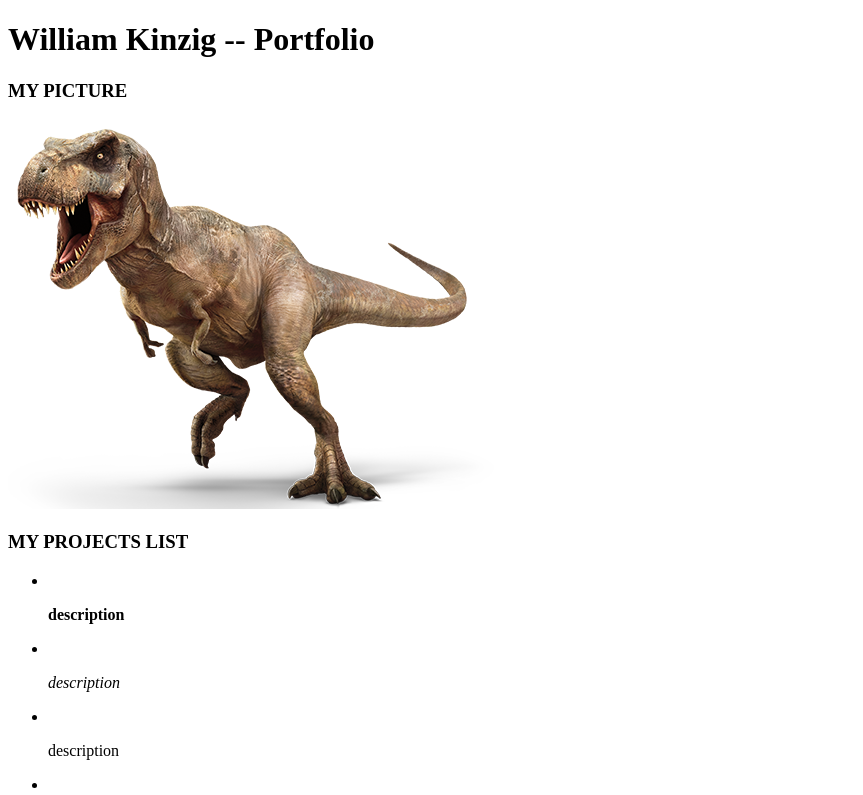
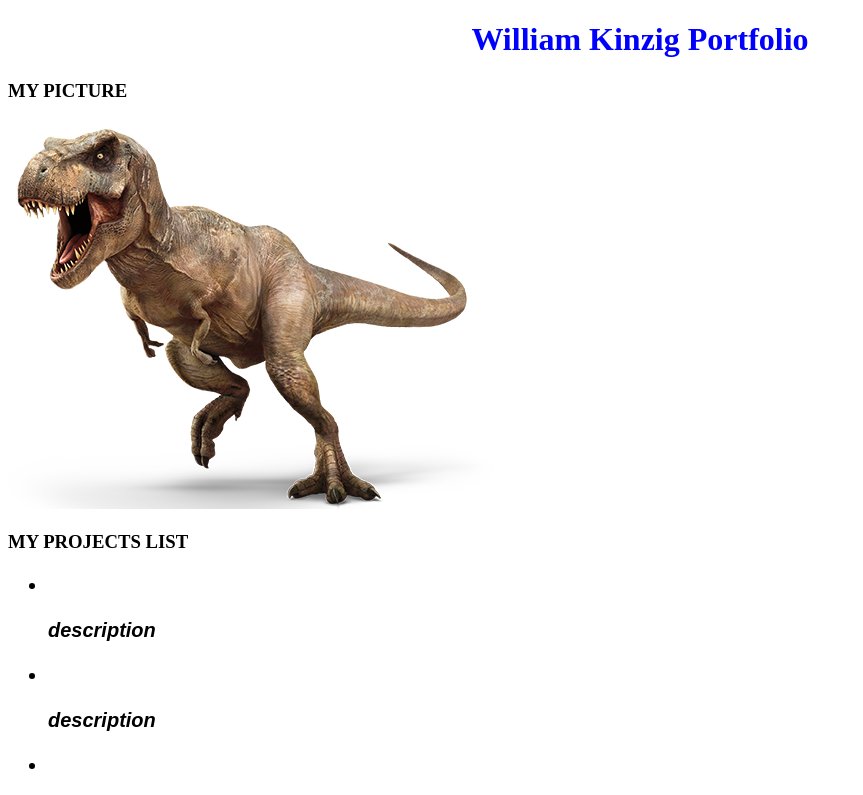
Before and after one commit to WilliamKinzig/Kinzig_Portfolio, a plain HTML site: page index.html in a window 1280 px wide. Shown: the top 795 px of the page, without its empty margins (0-863 px from the left). Drawn offline with Linux system fonts and the light colour scheme.

Commit message:
add css pages, fix file structure

```diff
--- a/css/styles.css
+++ b/css/styles.css
@@ -0,0 +1,17 @@
+h1 {
+  color: #0000ff;
+  font-weight: bold;
+  text-align: center;
+}
+
+p {
+  font-family: sans-serif;
+}
+
+ul {
+  font-weight: bold;
+  font-style: italic;
+  font-size: 20px;
+  line-height: 25px;
+
+}
--- a/index.html
+++ b/index.html
@@ -1,10 +1,12 @@
 <!DOCTYPE html>
 <html>
   <head>
-      <title>Kinzig Portfolio</title>
+    <link href="css/styles.css" rel="stylesheet" type="text/css">
+    <link href="css/styles.css" rel="stylesheet" type="text/css">
+    <title>Kinzig Portfolio</title>
   </head>
   <body>
-    <h1> William Kinzig -- Portfolio </h1>
+    <h1> William Kinzig Portfolio </h1>
 
     <h3>MY PICTURE</h3>
 
@@ -13,10 +15,10 @@
     <h3>MY PROJECTS LIST</h3>
       <ul>
         <li></li>
-          <p><strong>description</strong></p>
+          <p>description</p>
 
         <li></li>
-          <p><em>description</em></p>
+          <p>description</p>
 
         <li></li>
           <p>description</p>
```
Also changed, not shown: 1 other file.
